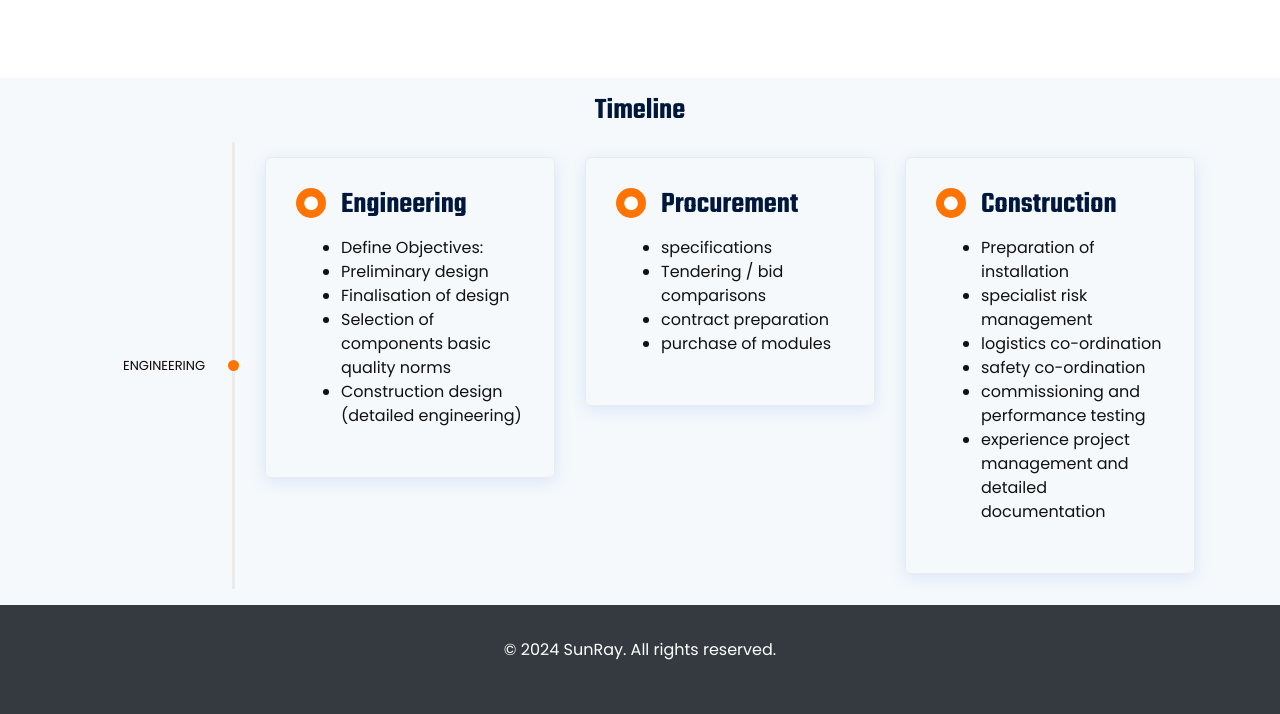
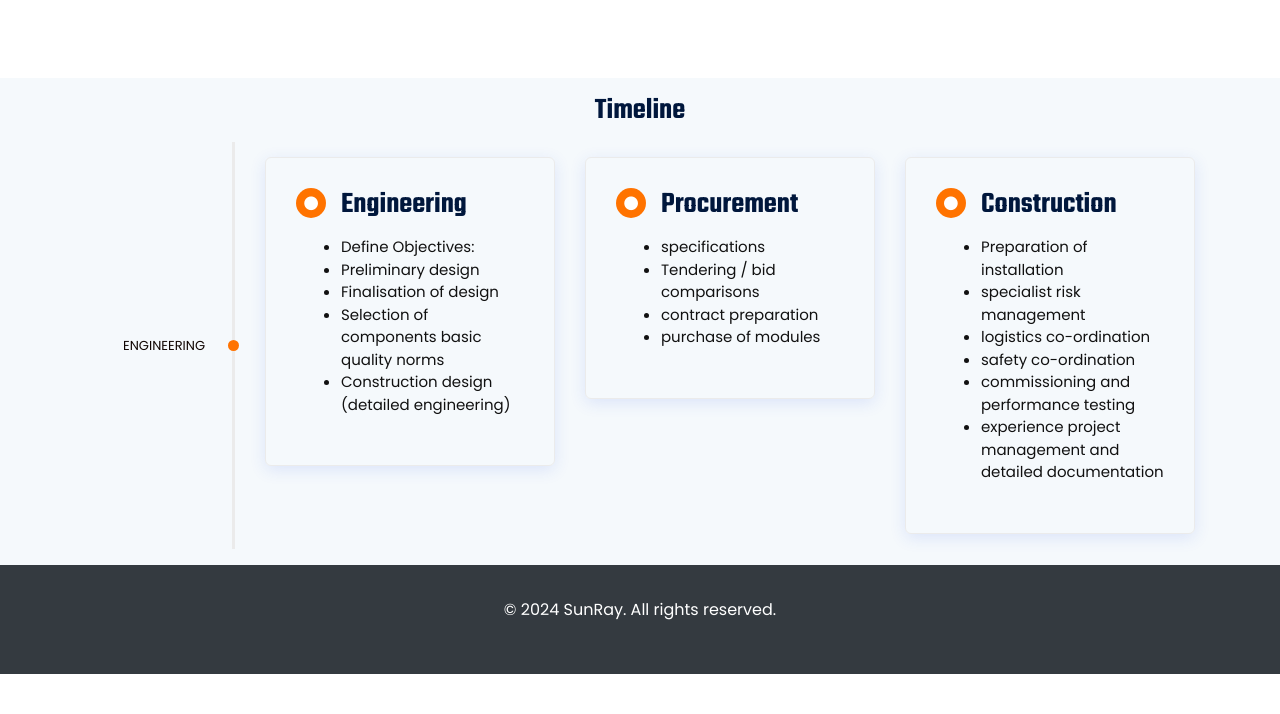
Before and after one commit to dhanwis/SunRay, a Django app: page /about/ in a window 1280 px wide. Shown: the part 2274-2988 px from the top of the page. After the commit the page ends 2948 px from the top, so only its background shows below. Run offline with Django 5.2, Linux system fonts and the light colour scheme; some libraries are stand-ins or nearby versions.

Commit message:
home page edit

```diff
--- a/templates/about.html
+++ b/templates/about.html
@@ -493,12 +493,12 @@
                             <p>Engineering</p>
                         </div>
                         <div class="row">
-                            <div class="col-12 col-md-6 col-lg-4">
+                            <div class="col-12 col-md-6 col-lg-4" >
                                 <div class="single-timeline-content d-flex wow fadeInLeft" data-wow-delay="0.3s" style="visibility: visible; animation-delay: 0.3s; animation-name: fadeInLeft;">
                                     <div class="timeline-icon"><i class="fa fa-solid fa-circle" aria-hidden="true"></i></div>
                                     <div class="timeline-text">
                                         <h3> Engineering </h3>
-                                        <ul>
+                                        <ul style="font-size: 15px;">
                                             <li>Define Objectives:</li>
                                             <li>Preliminary design </li>
 
@@ -515,7 +515,7 @@
                                     <div class="timeline-icon"><i class="fa fa-solid fa-circle" aria-hidden="true"></i></div>
                                     <div class="timeline-text">
                                         <h3> Procurement </h3>
-                                        <ul>
+                                        <ul style="font-size: 15px;">
                                             <li>specifications</li></li>
                                             <li>Tendering / bid comparisons</li>
                                             <li>contract preparation</li>
@@ -530,7 +530,7 @@
                                     <div class="timeline-icon"><i class="fa fa-solid fa-circle" aria-hidden="true"></i></div>
                                     <div class="timeline-text">
                                         <h3>Construction</h3>
-                                        <ul>
+                                        <ul style="font-size: 15px;">
                                             <li>Preparation of installation</li></li>
                                             <li>specialist risk management</li>
                                             <li>logistics co-ordination</li>
@@ -573,7 +573,7 @@
                             </div>
                         </div>
                     </div>
-                    <!-- Single Timeline Content-->
+                    <!- Single Timeline Content-->
                     <!-- <div class="single-timeline-area">
                         <div class="timeline-date wow fadeInLeft" data-wow-delay="0.1s" style="visibility: visible; animation-delay: 0.1s; animation-name: fadeInLeft;">
                             <p>2019</p>
--- a/templates/index.html
+++ b/templates/index.html
@@ -102,8 +102,9 @@
                                             </div>
                                             <div class="icon-content">
                                                 <p>Send Us Email</p>
-                                                <h4 class="wt-tilte"> contact@sunraysol.com</h4>
+                                                <h4 class="wt-tilte">contact@sunraysol.com</h4>
                                             </div>
+
                                         </div>
                                     </li>
 
```
